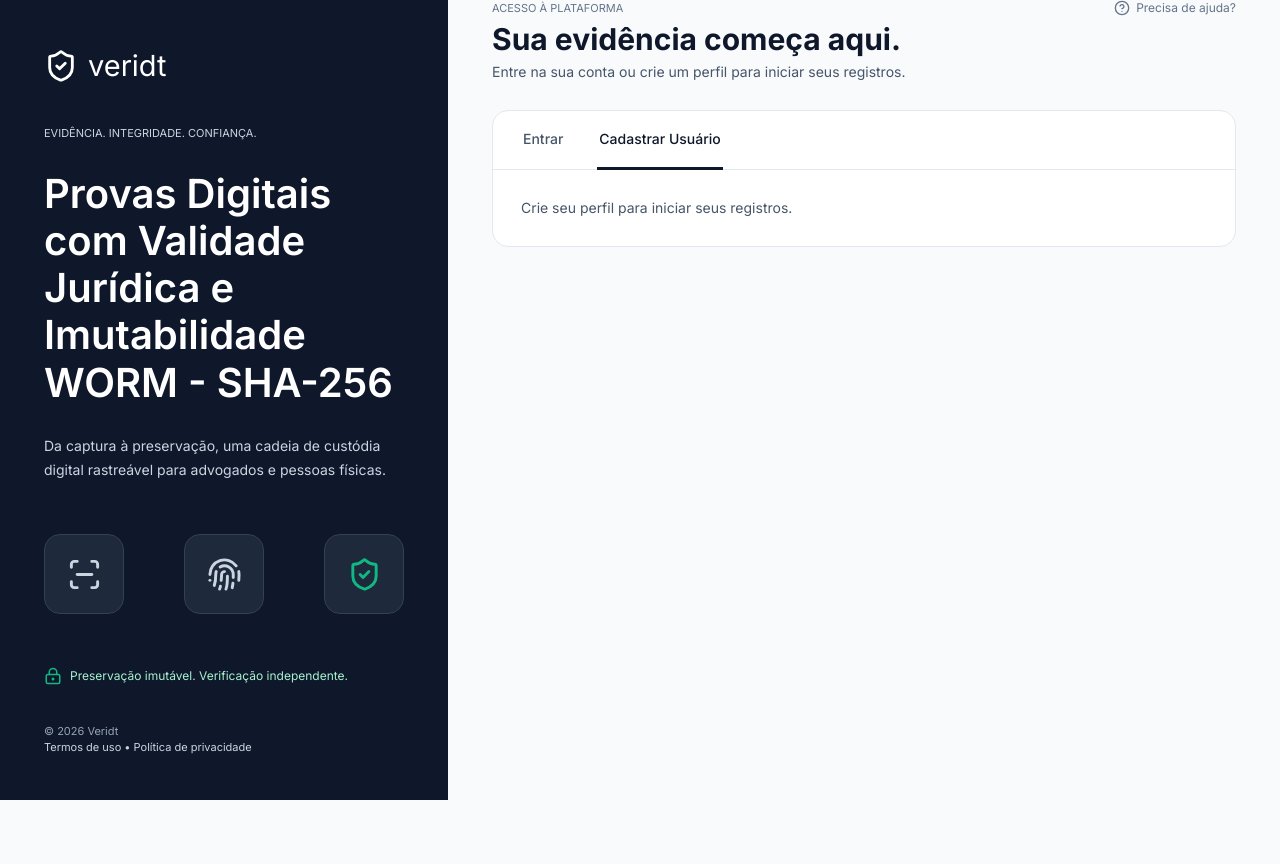
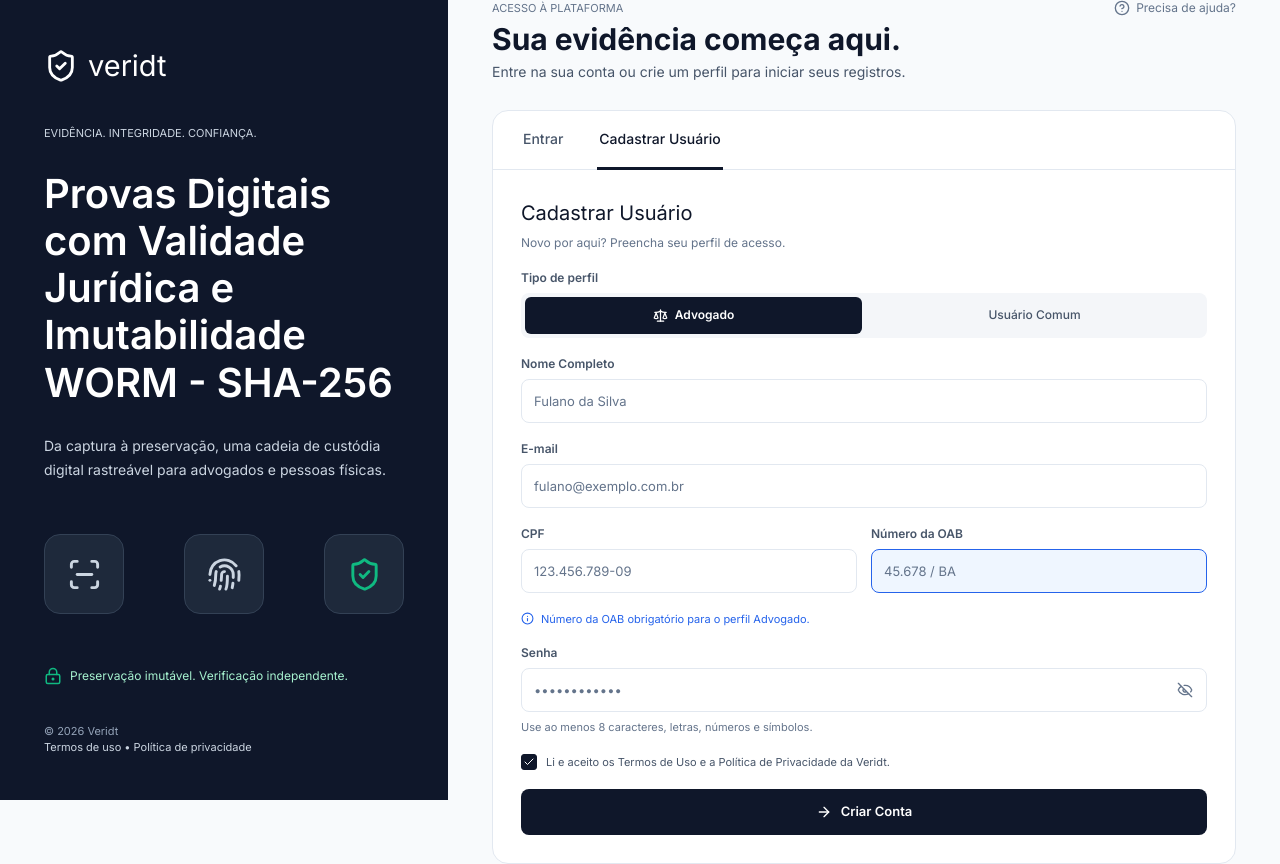
Before and after one commit to GiovannaFarani/trabalho_3_eng_soft, a SvelteKit app in the folder frontend/: page /login in a window 1280 px wide. Both pictures are taken after a click on the tab "Cadastrar Usuário". Before the commit the page ends 800 px from the top, so only its background shows below. Built offline with nearby package versions, Linux system fonts and the light colour scheme.

Commit message:
add sign up page

```diff
--- /dev/null
+++ b/frontend/src/lib/components/checkbox/Checkbox.svelte
@@ -0,0 +1,39 @@
+<script lang="ts" module>
+	import type { CheckboxRootProps } from 'bits-ui';
+
+	export type CheckboxProps = CheckboxRootProps & {
+		class?: string;
+	};
+</script>
+
+<script lang="ts">
+	import { Check, Minus } from '@lucide/svelte';
+	import { Checkbox as BitsCheckbox } from 'bits-ui';
+
+	let {
+		checked = $bindable(false),
+		indeterminate = $bindable(false),
+		ref = $bindable(null),
+		class: className = '',
+		children: userChildren,
+		...rest
+	}: CheckboxProps = $props();
+</script>
+
+<BitsCheckbox.Root
+	bind:checked
+	bind:indeterminate
+	bind:ref
+	class="flex size-4 shrink-0 cursor-pointer items-center justify-center rounded-[3px] border border-card-border bg-white transition-colors outline-none focus-visible:ring-2 focus-visible:ring-veridt-blue/20 disabled:cursor-not-allowed disabled:opacity-50 data-[state=checked]:border-veridt-blue data-[state=checked]:bg-veridt-blue data-[state=indeterminate]:border-veridt-blue data-[state=indeterminate]:bg-veridt-blue {className}"
+	{...rest}
+>
+	{#snippet children(snippetProps)}
+		{#if userChildren}
+			{@render userChildren(snippetProps)}
+		{:else if snippetProps.indeterminate}
+			<Minus class="size-3 text-white" />
+		{:else if snippetProps.checked}
+			<Check class="size-3 text-white" />
+		{/if}
+	{/snippet}
+</BitsCheckbox.Root>
--- /dev/null
+++ b/frontend/src/lib/components/checkbox/index.ts
@@ -0,0 +1,3 @@
+import Checkbox, { type CheckboxProps } from './Checkbox.svelte';
+
+export { Checkbox, type CheckboxProps };
--- a/frontend/src/lib/components/label/Label.svelte
+++ b/frontend/src/lib/components/label/Label.svelte
@@ -1,7 +1,10 @@
 <script lang="ts" module>
 	import type { LabelRootProps } from 'bits-ui';
 
+	export type LabelVariant = 'field' | 'inline';
+
 	export type LabelProps = LabelRootProps & {
+		variant?: LabelVariant;
 		class?: string;
 	};
 </script>
@@ -9,12 +12,25 @@
 <script lang="ts">
 	import { Label as BitsLabel } from 'bits-ui';
 
-	let { class: className = '', ref = $bindable(null), children, ...rest }: LabelProps = $props();
+	let {
+		variant = 'field',
+		class: className = '',
+		ref = $bindable(null),
+		children,
+		...rest
+	}: LabelProps = $props();
+
+	const variantClasses: Record<LabelVariant, string> = {
+		field: 'text-xs font-semibold text-on-white-secondary',
+		inline: 'cursor-pointer text-[11px] leading-[1.6] font-normal text-on-white-secondary'
+	};
 </script>
 
 <BitsLabel.Root
 	bind:ref
-	class="text-xs font-semibold text-on-white-secondary peer-disabled:cursor-not-allowed peer-disabled:opacity-50 {className}"
+	class="peer-disabled:cursor-not-allowed peer-disabled:opacity-50 {variantClasses[
+		variant
+	]} {className}"
 	{...rest}
 >
 	{@render children?.()}
--- a/frontend/src/lib/components/label/index.ts
+++ b/frontend/src/lib/components/label/index.ts
@@ -1,3 +1,3 @@
-import Label, { type LabelProps } from './Label.svelte';
+import Label, { type LabelProps, type LabelVariant } from './Label.svelte';
 
-export { Label, type LabelProps };
+export { Label, type LabelProps, type LabelVariant };
--- /dev/null
+++ b/frontend/src/lib/components/radio-group/RadioGroupItem.svelte
@@ -0,0 +1,20 @@
+<script lang="ts">
+	import { RadioGroup as BitsRadioGroup, type RadioGroupItemProps } from 'bits-ui';
+
+	let {
+		ref = $bindable(null),
+		class: className = '',
+		children: userChildren,
+		...rest
+	}: RadioGroupItemProps = $props();
+</script>
+
+<BitsRadioGroup.Item
+	bind:ref
+	class="flex h-9.25 flex-1 cursor-pointer items-center justify-center gap-1.75 rounded-md text-xs font-medium text-on-white-secondary transition-colors outline-none hover:text-on-white-main focus-visible:ring-2 focus-visible:ring-veridt-blue/20 disabled:cursor-not-allowed disabled:opacity-40 data-[state=checked]:bg-veridt-blue data-[state=checked]:font-semibold data-[state=checked]:text-white {className}"
+	{...rest}
+>
+	{#snippet children(snippetProps)}
+		{@render userChildren?.(snippetProps)}
+	{/snippet}
+</BitsRadioGroup.Item>
--- /dev/null
+++ b/frontend/src/lib/components/radio-group/RadioGroupRoot.svelte
@@ -0,0 +1,22 @@
+<script lang="ts">
+	import { RadioGroup as BitsRadioGroup, type RadioGroupRootProps } from 'bits-ui';
+
+	let {
+		value = $bindable(''),
+		orientation = 'horizontal',
+		ref = $bindable(null),
+		class: className = '',
+		children,
+		...rest
+	}: RadioGroupRootProps = $props();
+</script>
+
+<BitsRadioGroup.Root
+	bind:value
+	bind:ref
+	{orientation}
+	class="flex flex-row gap-1 rounded-lg bg-[#f4f6f9] p-1 {className}"
+	{...rest}
+>
+	{@render children?.()}
+</BitsRadioGroup.Root>
--- /dev/null
+++ b/frontend/src/lib/components/radio-group/index.ts
@@ -0,0 +1,9 @@
+import RadioGroupRoot from './RadioGroupRoot.svelte';
+import RadioGroupItem from './RadioGroupItem.svelte';
+
+export const RadioGroup = {
+	Root: RadioGroupRoot,
+	Item: RadioGroupItem
+};
+
+export { RadioGroupRoot, RadioGroupItem };
--- a/frontend/src/lib/index.ts
+++ b/frontend/src/lib/index.ts
@@ -6,7 +6,9 @@ export {
 	type ButtonSize,
 	type ButtonVariant
 } from './components/button/index.ts';
-export { Label, type LabelProps } from './components/label/index.ts';
+export { Checkbox, type CheckboxProps } from './components/checkbox/index.ts';
+export { Label, type LabelProps, type LabelVariant } from './components/label/index.ts';
+export { RadioGroup, RadioGroupRoot, RadioGroupItem } from './components/radio-group/index.ts';
 export {
 	TextInput,
 	Input,
--- a/frontend/src/routes/login/+page.svelte
+++ b/frontend/src/routes/login/+page.svelte
@@ -7,13 +7,26 @@
 		CircleQuestionMark,
 		Eye,
 		EyeOff,
-		ArrowRight
+		ArrowRight,
+		Scale,
+		Info
 	} from '@lucide/svelte';
-	import { Button, Tabs, TextInput } from '#lib';
+	import { Button, Checkbox, Label, RadioGroup, Tabs, TextInput } from '#lib';
 
 	let email = $state('');
 	let password = $state('');
 	let showPassword = $state(false);
+
+	let profileType = $state<'lawyer' | 'individual'>('lawyer');
+	let fullName = $state('');
+	let registerEmail = $state('');
+	let cpf = $state('');
+	let oabNumber = $state('');
+	let registerPassword = $state('');
+	let showRegisterPassword = $state(false);
+	let acceptedTerms = $state(true);
+
+	const termsId = $props.id();
 </script>
 
 <div class="flex flex-row">
@@ -110,9 +123,9 @@
 									onclick={() => (showPassword = !showPassword)}
 								>
 									{#if showPassword}
+										<Eye class="size-4" />
+									{:else}
 										<EyeOff class="size-4" />
-									{:else}
-										<Eye class="size-4" />
 									{/if}
 								</Button>
 							{/snippet}
@@ -129,9 +142,108 @@
 					</form>
 				</Tabs.Content>
 				<Tabs.Content value="register" class="p-7">
-					<p class="text-sm text-on-white-secondary">
-						Crie seu perfil para iniciar seus registros.
-					</p>
+					<form class="flex flex-col gap-4.5" onsubmit={(e) => e.preventDefault()}>
+						<div class="flex flex-col gap-1.5">
+							<h3 class="text-on-white-main">Cadastrar Usuário</h3>
+							<p class="text-xs leading-[150%] text-on-white-tertiary">
+								Novo por aqui? Preencha seu perfil de acesso.
+							</p>
+						</div>
+
+						<div class="flex flex-col gap-1.75">
+							<Label>Tipo de perfil</Label>
+							<RadioGroup.Root bind:value={profileType}>
+								<RadioGroup.Item value="lawyer">
+									<Scale class="size-3.75" />
+									Advogado
+								</RadioGroup.Item>
+								<RadioGroup.Item value="individual">Usuário Comum</RadioGroup.Item>
+							</RadioGroup.Root>
+						</div>
+
+						<TextInput
+							label="Nome Completo"
+							type="text"
+							placeholder="Fulano da Silva"
+							autocomplete="name"
+							bind:value={fullName}
+						/>
+
+						<TextInput
+							label="E-mail"
+							type="email"
+							placeholder="fulano@exemplo.com.br"
+							autocomplete="email"
+							bind:value={registerEmail}
+						/>
+
+						<div class="flex flex-row gap-3.5">
+							<TextInput
+								wrapperClass="flex-1"
+								label="CPF"
+								type="text"
+								placeholder="123.456.789-09"
+								bind:value={cpf}
+							/>
+							{#if profileType === 'lawyer'}
+								<TextInput
+									wrapperClass="flex-1"
+									label="Número da OAB"
+									type="text"
+									placeholder="45.678 / BA"
+									class="border-[#2563eb]! bg-[#eff6ff]! focus:border-[#2563eb]! focus:ring-[#2563eb]/15!"
+									bind:value={oabNumber}
+								/>
+							{/if}
+						</div>
+
+						{#if profileType === 'lawyer'}
+							<div class="flex flex-row items-center gap-1.75">
+								<Info class="size-3.25 shrink-0 text-[#2563eb]" />
+								<p class="text-[11px] text-[#2563eb]">
+									Número da OAB obrigatório para o perfil Advogado.
+								</p>
+							</div>
+						{/if}
+
+						<TextInput
+							label="Senha"
+							type={showRegisterPassword ? 'text' : 'password'}
+							placeholder="••••••••••••"
+							autocomplete="new-password"
+							hint="Use ao menos 8 caracteres, letras, números e símbolos."
+							bind:value={registerPassword}
+						>
+							{#snippet trailing()}
+								<Button
+									type="button"
+									variant="ghost"
+									size="icon"
+									class="text-on-white-tertiary hover:text-on-white-main"
+									aria-label={showRegisterPassword ? 'Ocultar senha' : 'Mostrar senha'}
+									onclick={() => (showRegisterPassword = !showRegisterPassword)}
+								>
+									{#if showRegisterPassword}
+										<Eye class="size-4" />
+									{:else}
+										<EyeOff class="size-4" />
+									{/if}
+								</Button>
+							{/snippet}
+						</TextInput>
+
+						<div class="flex flex-row items-center gap-2.25">
+							<Checkbox id={termsId} bind:checked={acceptedTerms} />
+							<Label for={termsId} variant="inline">
+								Li e aceito os Termos de Uso e a Política de Privacidade da Veridt.
+							</Label>
+						</div>
+
+						<Button type="submit" class="w-full">
+							<ArrowRight class="size-4" />
+							Criar Conta
+						</Button>
+					</form>
 				</Tabs.Content>
 			</Tabs.Root>
 		</div>
```
